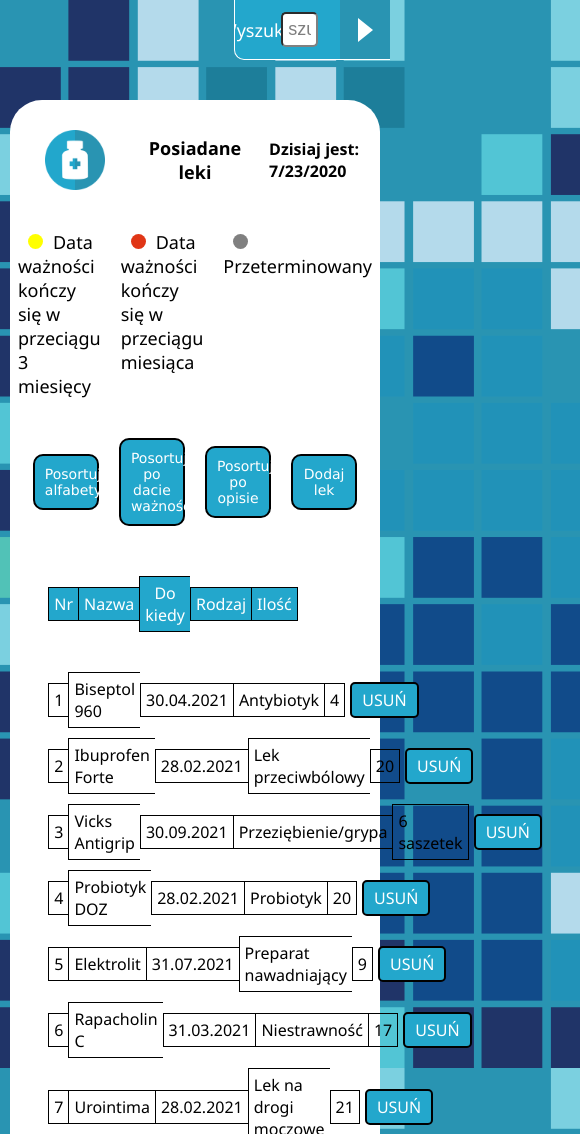
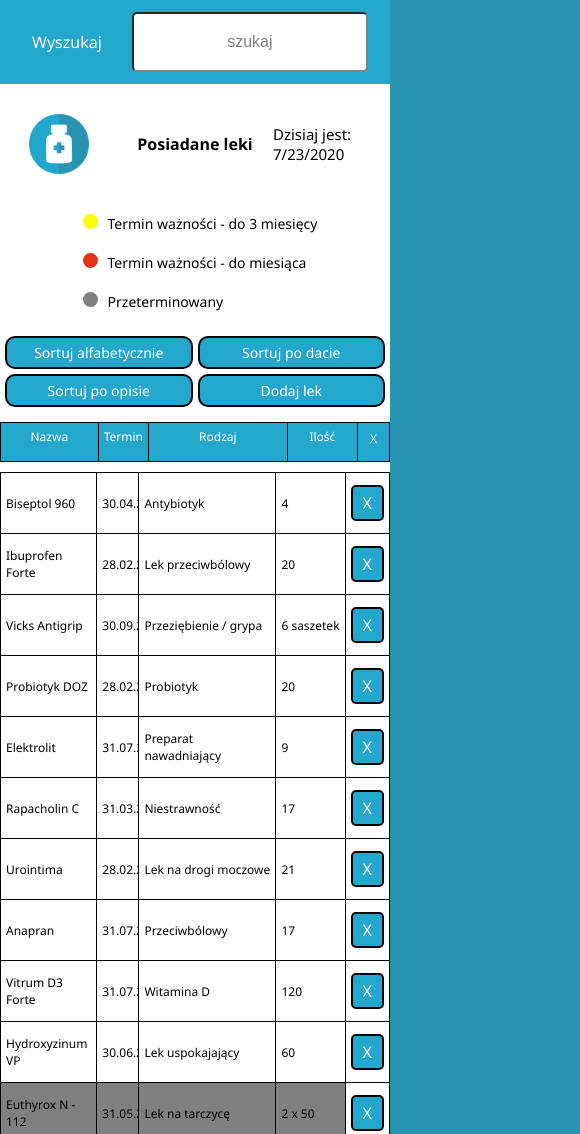
Before and after one commit to jjcreator/medicine-tracker, a plain HTML site: page index.html in a window 390 px wide. Shown: the top 1134 px of the page, 580 px wide, since content can reach past the window. Drawn offline with Linux system fonts and the light colour scheme.

Commit message:
rwd work wip, added queries for mid screens, working on smaller

```diff
--- a/data.json
+++ b/data.json
@@ -14,7 +14,7 @@
     {
         "name": "Vicks Antigrip",
         "expiration": "30.09.2021",
-        "type": "Przeziębienie/grypa",
+        "type": "Przeziębienie / grypa",
         "quantity": "6 saszetek"
     },
     {
@@ -74,7 +74,7 @@
     {
         "name": "Aspirin C",
         "expiration": "31.07.2021",
-        "type": "Lek przeciwbólowy/przeciwzapalny",
+        "type": "Lek przeciwbólowy / przeciwzapalny",
         "quantity": "14"
     },
     {
--- a/index.html
+++ b/index.html
@@ -42,31 +42,28 @@
             </div>
         </div>
         <div class="legend">
-            <p class="legend-item" id="exp-in-3m">Data ważności kończy się w przeciągu 3 miesięcy</p>
-            <p class="legend-item" id="exp-in-1m">Data ważności kończy się w przeciągu miesiąca</p>
+            <p class="legend-item" id="exp-in-3m">Termin ważności - do 3 miesięcy</p>
+            <p class="legend-item" id="exp-in-1m">Termin ważności - do miesiąca</p>
             <p class="legend-item" id="expired">Przeterminowany</p>
 
         </div>
         <div class="button-wrapper">
-            <div class="button" id="alphabetical">Posortuj alfabetycznie</div>
-            <div class="button" id="by-expiration">Posortuj po dacie ważności</div>
-            <div class="button" id="by-description">Posortuj po opisie</div>
+            <div class="button" id="alphabetical">Sortuj alfabetycznie</div>
+            <div class="button" id="by-expiration">Sortuj po dacie</div>
+            <div class="button" id="by-description">Sortuj po opisie</div>
             <div class="button" id="add">Dodaj lek</div>
         </div>
         <div class="box">
-            <div class="medicine labels">
+            <div class="labels">
                 <div class="label index-label">Nr</div>
                 <div class="label medicine-name-label">Nazwa</div>
-                <div class="label expiration-date-label">Do kiedy</div>
+                <div class="label expiration-date-label">Termin</div>
                 <div class="label medicine-type-label">Rodzaj</div>
                 <div class="label quantity-label">Ilość</div>
-                <div class="label delete-label">USUŃ</div>
+                <div class="label delete-label">X</div>
             </div>
         </div>
-
-        <div class="box" id="medicine-box">
-
-        </div>
+        <div class="box" id="medicine-box"></div>
     </div>
     <script src="medicinebox.js"></script>
 </body>
--- a/medicinebox.js
+++ b/medicinebox.js
@@ -98,7 +98,7 @@ const fillIn = data => {
             <div class="expiration-date item">${item.expiration}</div>
             <div class="medicine-type item">${item.type}</div>
             <div class="quantity item">${item.quantity}</div>
-            <div class="delete">USUŃ</div>
+            <div class="delete">X</div>
         </div>`
     });
     datesArray = Array.from(document.querySelectorAll(".expiration-date"));
--- a/style.css
+++ b/style.css
@@ -1,3 +1,5 @@
+/* General Rules */
+
 * {
     padding: 0;
     margin: 0;
@@ -13,6 +15,8 @@ body {
     background-image: url(images/blue-1323101.png);
     font-family: 'Segoe UI', Tahoma, Geneva, Verdana, sans-serif;
 }
+
+/* Search bar */
 
 #search {
     width: 40%;
@@ -104,15 +108,15 @@ body {
     border-left: 15px solid white;
 }
 
-#current-date {
-    color: black;
-}
+/* Top panel */
 
 .container {
     width: 90%;
     margin: 0 auto;
     margin-top: 100px;
-    background-color: white;
+    background: linear-gradient(66deg, 50% #fff, 100% #23A7CC);
+    background: rgb(255,255,255);
+    background: linear-gradient(305deg, rgba(35,167,204,1) 0%, rgba(255,255,255,1) 100%);
     display: flex;
     flex-direction: column;
     justify-content: center;
@@ -146,6 +150,10 @@ body {
     margin-left: 20px;
 }
 
+#current-date {
+    color: black;
+}
+
 #myDate {
     font-weight: bold;
     padding: 0;
@@ -176,7 +184,6 @@ body {
     height: 15px;
     border-radius: 50%;
     display: inline-block;
-
 }
 
 #exp-in-3m::before {
@@ -200,7 +207,7 @@ body {
 }
 
 .button {
-    min-width: 20%;
+    min-width: 15%;
     color: white;
     padding: 10px;
     background-color: #23A7CC;
@@ -208,30 +215,34 @@ body {
     cursor: pointer;
     text-align: center;
     margin: 10px;
-    font-size: 18px;
+    font-size: 16px;
     user-select: none;
     border-radius: 10px;
     height: 100%;
-    font-family: Verdana, Geneva, Tahoma, sans-serif;
 }
 
 .button:active {
     background-color: #2994B2;
 }
 
-.label-container {
-    width: 90%;
+/* Medicine box */
+
+.labels {
+    display: flex;
+    justify-content: flex-start;
+    align-items: center;
+    border: 1px solid black;
+    background-color: #23A7CC;
+    height: 40px;
+}
+.label {
     padding: 10px;
-}
-
-.label {
-    padding: 5px;
-    border: 1px solid black;
     border-right: none;
     text-align: center;
     background-color: #23A7CC;
     color: white;
-    /* font-weight: bolder; */
+    border-right: 1px solid black;
+    height: 100%;
 }
 
 .box {
@@ -243,17 +254,26 @@ body {
     display: flex;
     justify-content: flex-start;
     align-items: center;
-    margin: 10px;
-    height: 100%;
+    border: 1px solid black;
+    border-bottom: none;
+    height: fit-content;
+}
+
+.medicine:last-child {
+    border-bottom: 1px solid black;
 }
 
 .item {
-    padding: 5px;
+    padding: 10px;
     margin: 0;
     font-size: 16px;
     height: 100%;
-    border: 1px solid black;
-    border-right: none;
+    border-right: 1px solid black;
+    min-height: 100%;
+    border-bottom: none;
+    overflow: hidden;
+    display: flex;
+    align-items: center;
 }
 
 .index, .index-label {
@@ -262,6 +282,7 @@ body {
 
 .expiration-date, .expiration-date-label {
     flex-basis: 12%;
+    text-align: center;
 }
 
 .medicine-name, .medicine-name-label  {
@@ -274,26 +295,36 @@ body {
 
 .quantity, .quantity-label {
     flex-basis: 20%;
-    border: 1px solid black;
 }
 
-.delete, .delete-label {
+.quantity {
+    border-bottom: none;
+}
+
+.delete {
     cursor: pointer;
     color: white;
     padding: 5px 10px;
     background-color: #23A7CC;
     border: 2px solid black;
     border-radius: 5px;
-    margin-left: 5px;
+    margin: 0px 5px;
 }
 
 .delete-label {
-    opacity: 0;
+    opacity: 1;
+    padding: 5px 10px;
+    border: 2px solid transparent;
+    color: white;
+    margin: 0 5px;
+    user-select: none;
 }
 
 .delete:active {
     background-color: #2994B2;
 }
+
+/* Add medicine modal */
 
 .addMedicineWrapper {
     position: fixed;
@@ -355,39 +386,41 @@ body {
     border: 2px inset gray;
 }
 
-@media (max-width: 450px) {
+/* Media queries */
 
-    .top-item img {
-        width: 60px;
+@media (max-width: 1500px) {
+    .container {
+        width: 95%;
     }
-    #title {
-        font-size: 18px;
+}
+
+@media (max-width: 1200px) {
+    .legend {
+        flex-direction: column;
     }
 
-    #myDate p {
+    .box {
+        width: 95%;
+    }
+
+    .legend-item {
         font-size: 16px;
     }
 
-    .button {
-        font-size: 14px;
+    .item {
+        height: 60px;
     }
+}
 
-    .container {
+@media (max-width: 1000px) {
+    .box {
         width: 100%;
     }
 }
 
 @media (min-width: 451px) and (max-width: 992px) {
-    #search {
-        width: 100vw;
-        transition: none;
-    }
 
-    #searchMenu {
-        width: 100%;
-        border-radius: 0px;
-        transition: none;
-    }
+
 
     .button {
         font-size: 15px;
@@ -401,22 +434,108 @@ body {
         width: 100%;
     }
 
-    #medicine-box {
-        width: 100%;
-    }
-
-    .index {
-        display: none;
-    }
-
     .item {
         font-size: 16px;
     }
 
 }
 
-@media (max-width: 1500px) {
+@media (max-width: 450px) {
+    #search {
+        width: 100vw;
+        transition: none;
+        height: 10vh;
+    }
+
+    #search-title {
+        font-size: 16px;
+    }
+
+    #search-bar {
+        font-size: 16px
+    }
+
+    #searchMenu {
+        width: 100%;
+        border-radius: 0px;
+        transition: none;
+        border: none;
+    }
+
+    #hide-button {
+        display: none;
+    }
+
+    #myDate {
+        font-size: 15px;
+        font-weight: normal;
+    }
+
+    .top-item img {
+        width: 60px;
+        margin: 0;
+    }
+
+    .legend-item {
+        font-size: 14px;
+    }
+
+    .button-wrapper {
+        padding: 5px;
+        display: grid;
+        grid-template: 1fr 1fr/1fr 1fr;
+        grid-gap: 5px;
+        margin-top: 10px;
+    }
+
+    .box {
+        padding: 0;
+        margin-top: 10px;
+    }
+
+    .index-label, .index {
+        display: none
+    }
+
+    .item, .label {
+        padding: 5px;
+        font-size: 12px;
+    }
+
+    .medicine {
+        height: 100%;
+    }
+
+    .button {
+        padding: 5px;
+        display: flex;
+        justify-content: center;
+        align-items: center;
+        margin: 0;
+        font-size: 14px;
+
+    }
+
     .container {
-        width: 95%;
+        border-radius: 0px;
+        margin-top: 10vh;
+        background: #fff;
+    }
+
+
+    #title {
+        font-size: 16px;
+    }
+
+    #myDate p {
+        font-size: 15px;
+    }
+
+    .button {
+        font-size: 14px;
+    }
+
+    .container {
+        width: 100%;
     }
 }
```
